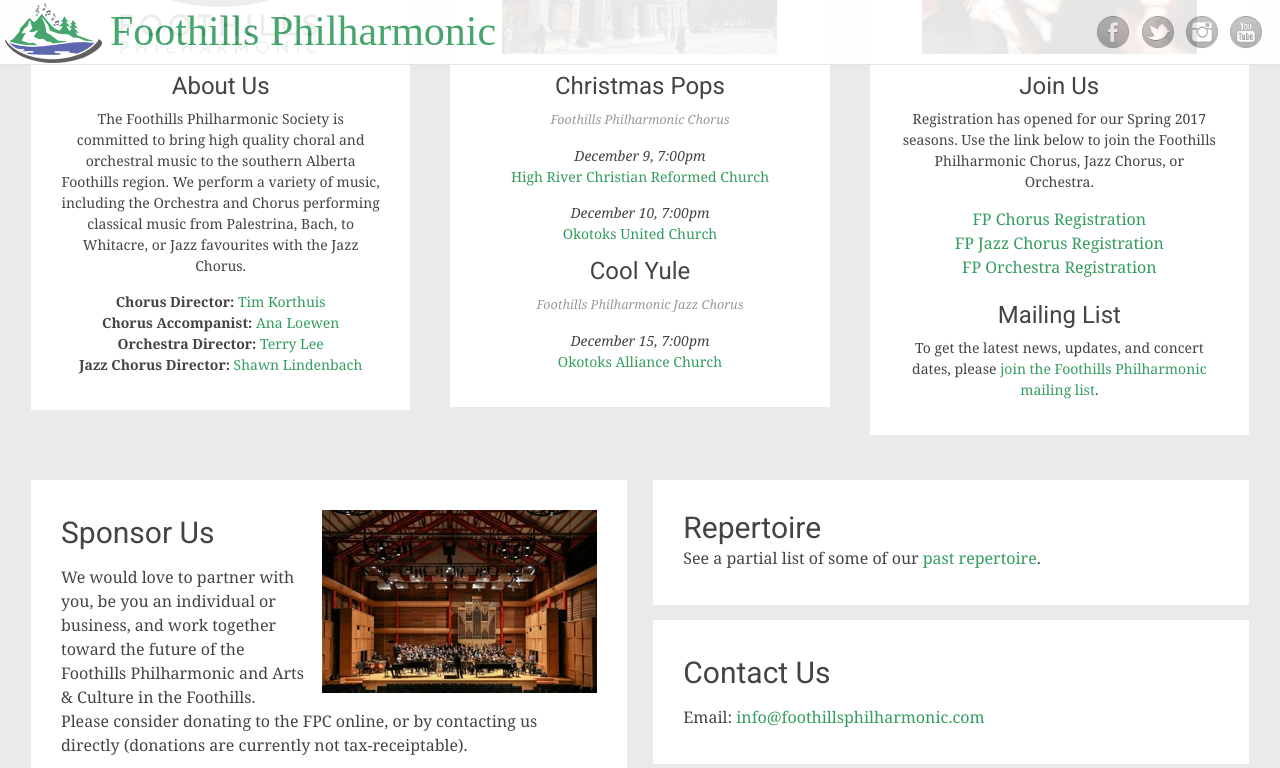
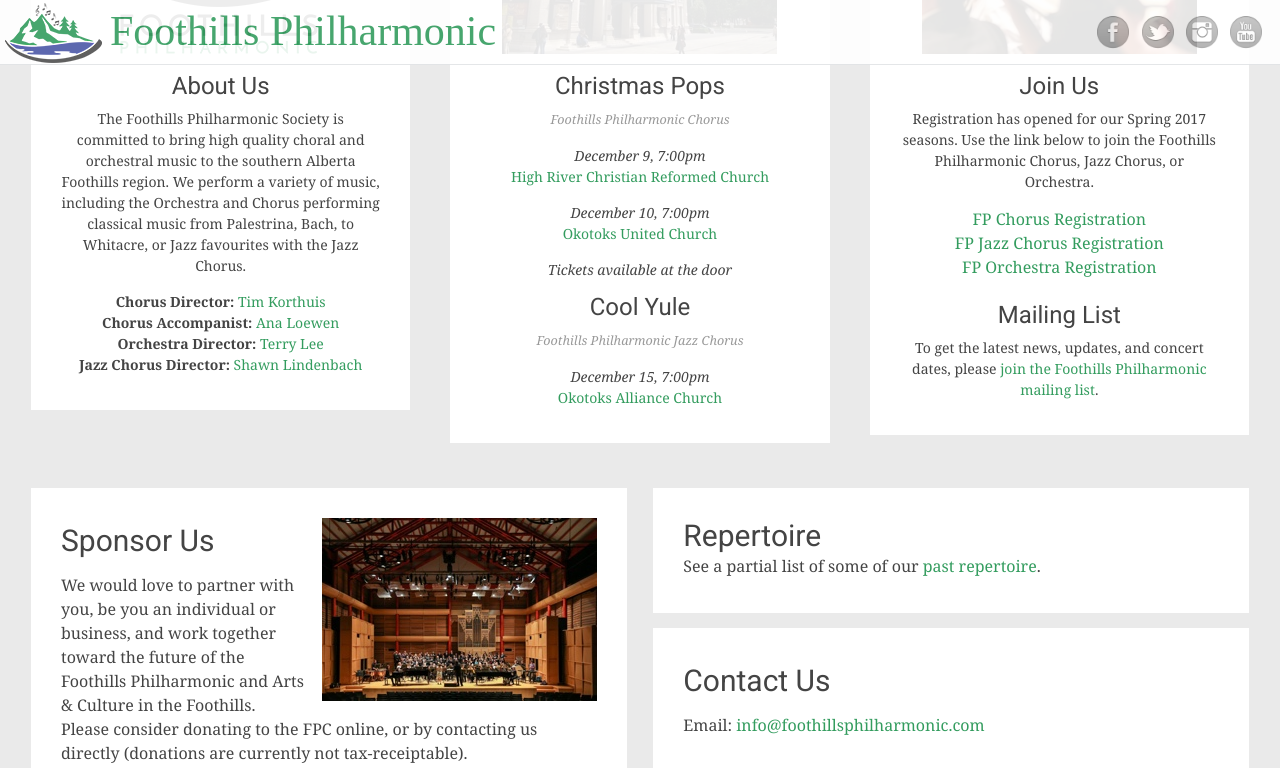
Before and after one commit to percyhanna/fps, a Jekyll site: the page built from index.html, in a window 1280 px wide and 900 px high, scrolled down 644 px, cut to the strip 0-768 px from the top of the window. Built offline with Jekyll 4.4.1, drawn with Linux system fonts in a browser that asks for light colours; some web fonts are replaced; Markdown is read by kramdown in place of the engine named in the settings.

Commit message:
Add ticket information

```diff
--- a/index.html
+++ b/index.html
@@ -34,6 +34,7 @@
               <em>December 10, 7:00pm</em><br/>
               <a href="https://www.google.ca/maps/place/Okotoks+United+Church/@50.724914,-113.979771,15z/data=!4m2!3m1!1s0x0:0x9f916ee0400c6c6f" target="_blank">Okotoks United Church</a>
             </p>
+            <p><em>Tickets available at the door</em></p>
             <h1 class="entry-title">Cool Yule</h1>
             <p><span class="minor"><em>Foothills Philharmonic Jazz Chorus</em></span></p>
             <p>
```
